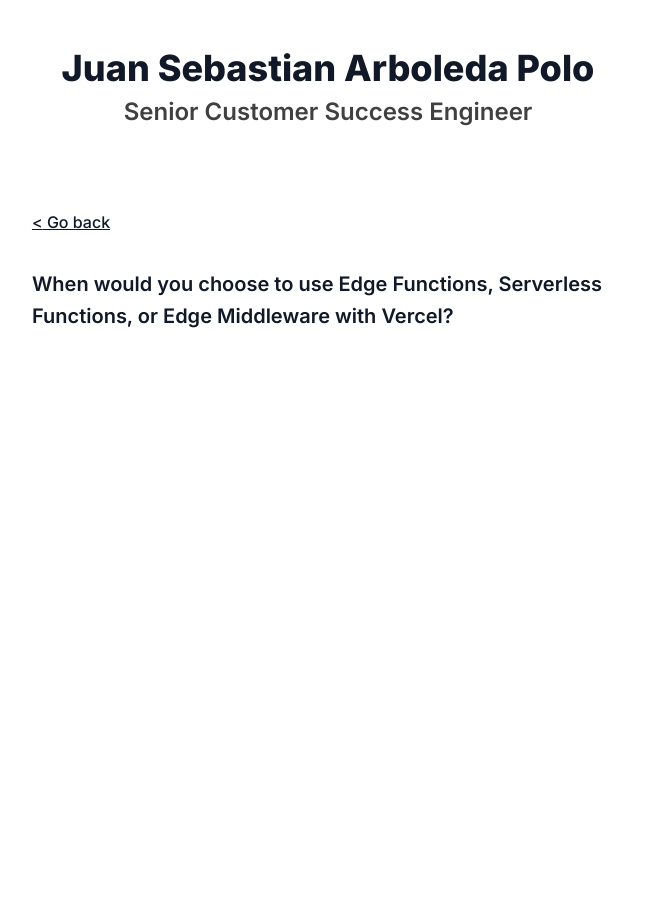
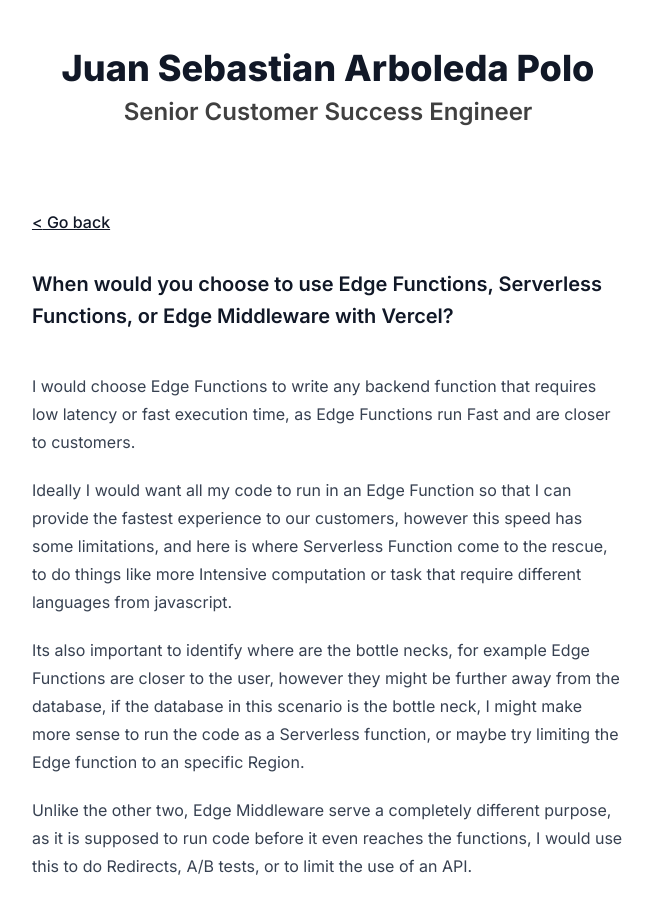
Before and after one commit to AlZeck/vercel-take-home-test, a Next.js app: page /question-4 in a window 1280 px wide. Shown: the top 912 px of the page, without its empty margins (312-964 px from the left). Before the commit the page ends 800 px from the top, so only its background shows below. Built offline with nearby package versions, Linux system fonts and the light colour scheme.

Commit message:
feat: question 4

```diff
--- a/src/app/question-4/page.tsx
+++ b/src/app/question-4/page.tsx
@@ -4,12 +4,36 @@ export default function Page() {
   return (
     <>
       <Link href="/"> {"<"} Go back </Link>
-      <h3>
+      <h3 className="mb-10">
         When would you choose to use Edge Functions, Serverless Functions, or
         Edge Middleware with Vercel?
       </h3>
 
-      <p></p>
+      <p>
+        I would choose Edge Functions to write any backend function that
+        requires low latency or fast execution time, as Edge Functions run Fast
+        and are closer to customers.
+      </p>
+      <p>
+        Ideally I would want all my code to run in an Edge Function so that I
+        can provide the fastest experience to our customers, however this speed
+        has some limitations, and here is where Serverless Function come to the
+        rescue, to do things like more Intensive computation or task that
+        require different languages from javascript.
+      </p>
+      <p>
+        Its also important to identify where are the bottle necks, for example
+        Edge Functions are closer to the user, however they might be further
+        away from the database, if the database in this scenario is the bottle
+        neck, I might make more sense to run the code as a Serverless function,
+        or maybe try limiting the Edge function to an specific Region.
+      </p>
+      <p>
+        Unlike the other two, Edge Middleware serve a completely different
+        purpose, as it is supposed to run code before it even reaches the
+        functions, I would use this to do Redirects, A/B tests, or to limit the
+        use of an API.
+      </p>
     </>
   );
 }
```
